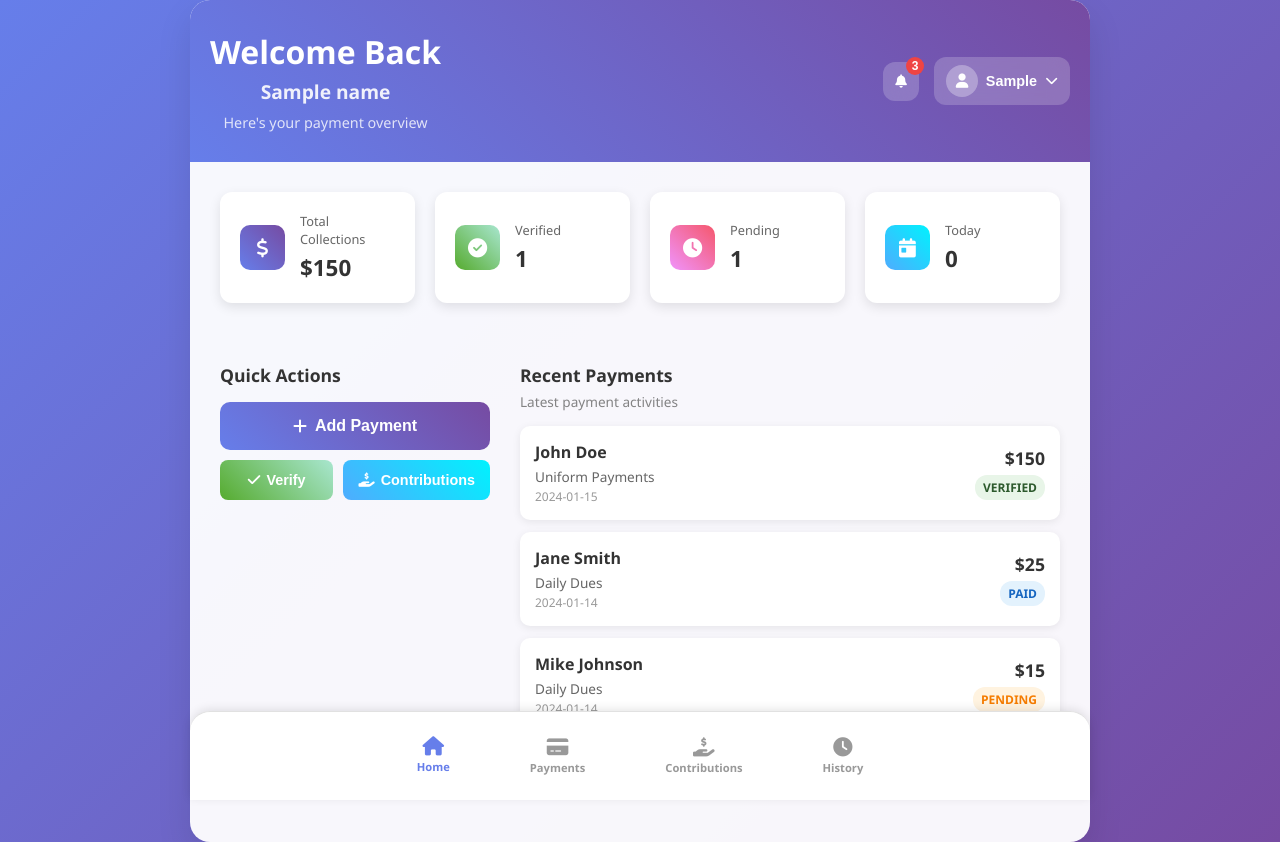
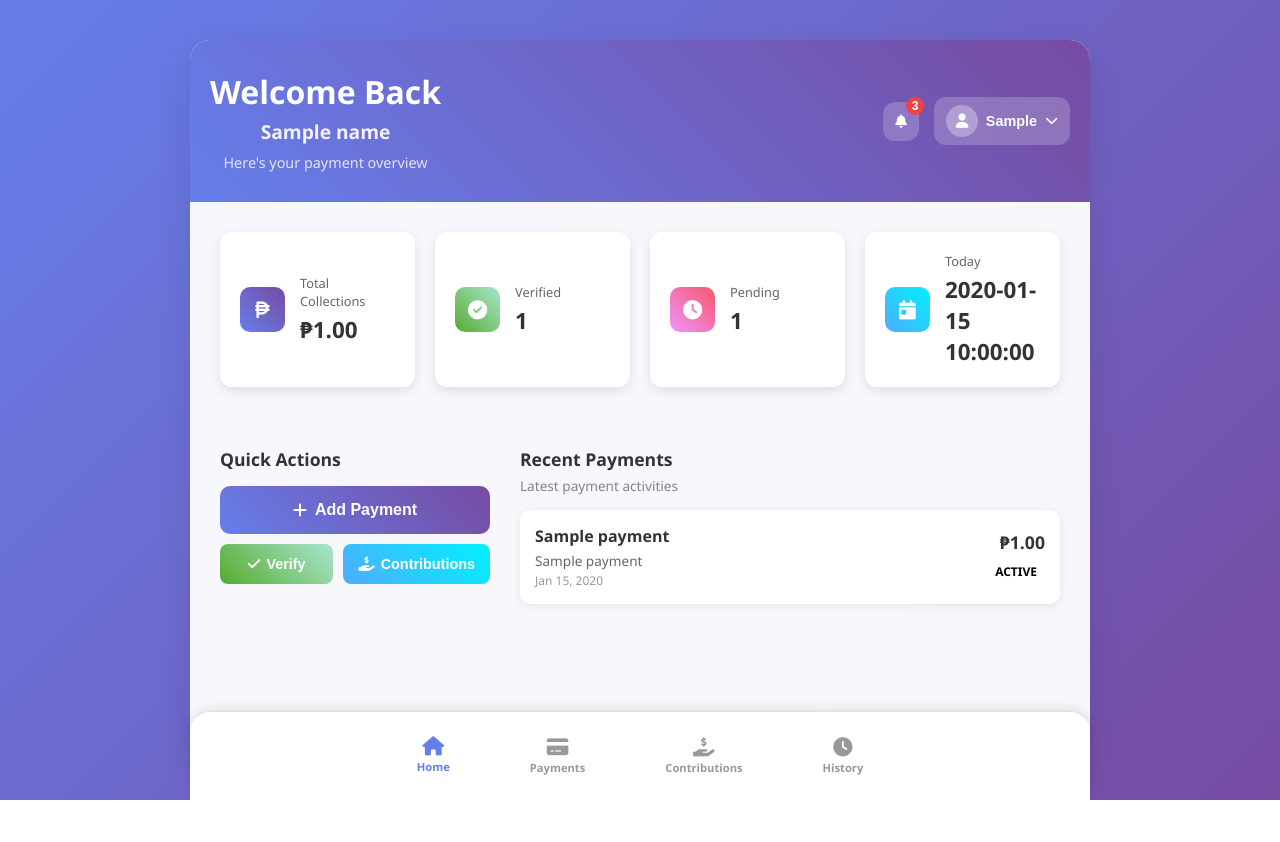
Before and after one commit to DonDon14/Authentication_3, a CodeIgniter 4 app: the page made by app/Views/dashboard.php in a window 1280 px wide. After the commit the page ends 800 px from the top, so only its background shows below. Run offline with PHP 8.4 and a stand-in for CodeIgniter, Linux system fonts and the light colour scheme; the template is opened without the code that fills it: most values are stand-ins (such as "Sample title", 1, 10 or a date in 2020); some libraries are stand-ins or nearby versions.

Commit message:
Functional Recent Payments on the Dashboard

```diff
--- a/app/Views/dashboard.php
+++ b/app/Views/dashboard.php
@@ -116,11 +116,11 @@
     <div class="stats-grid">
       <div class="stat-card stat-card-primary">
         <div class="stat-icon">
-          <i class="fas fa-dollar-sign"></i>
+          <i class="fas fa-peso-sign"></i>
         </div>
         <div class="stat-content">
           <p class="stat-label">Total Collections</p>
-          <p class="stat-value">$150</p>
+          <p class="stat-value">₱<?= number_format($stats['total_collections'], 2) ?></p>
         </div>
       </div>
 
@@ -130,7 +130,7 @@
         </div>
         <div class="stat-content">
           <p class="stat-label">Verified</p>
-          <p class="stat-value">1</p>
+          <p class="stat-value"><?= $stats['verified_count'] ?></p>
         </div>
       </div>
 
@@ -140,7 +140,7 @@
         </div>
         <div class="stat-content">
           <p class="stat-label">Pending</p>
-          <p class="stat-value">1</p>
+          <p class="stat-value"><?= $stats['pending_count'] ?></p>
         </div>
       </div>
 
@@ -150,7 +150,7 @@
         </div>
         <div class="stat-content">
           <p class="stat-label">Today</p>
-          <p class="stat-value">0</p>
+          <p class="stat-value"><?= $stats['today_count'] ?></p>
         </div>
       </div>
     </div>
@@ -186,49 +186,46 @@
       </div>
 
       <div class="payments-list">
+        <?php if (isset($recentPayments) && count($recentPayments) > 0): ?>
+          <?php foreach ($recentPayments as $payment): ?>
             <div class="payment-item">
               <div class="payment-info">
                 <div class="student-info">
-                <h4>John Doe</h4>
-                <p class="payment-type">Uniform Payments</p>
-                <p class="payment-date">2024-01-15</p>
+                  <h4><?= esc($payment['student_name']) ?></h4>
+                  <p class="payment-type"><?= esc($payment['contribution_title'] ?? 'General Payment') ?></p>
+                  <p class="payment-date"><?= date('M j, Y', strtotime($payment['payment_date'])) ?></p>
                 </div>
                 <div class="payment-amount">
-                <span class="amount">$150</span>
-                <span class="status status-verified">Verified</span>
+                  <span class="amount">₱<?= number_format($payment['amount_paid'], 2) ?></span>
+                  <span class="status status-<?= strtolower($payment['payment_status']) ?>">
+                    <?= ucfirst($payment['payment_status']) ?>
+                  </span>
                 </div>
               </div>
             </div>
-
-          <div class="payment-item">
-            <div class="payment-info">
-              <div class="student-info">
-                <h4>Jane Smith</h4>
-                <p class="payment-type">Daily Dues</p>
-                <p class="payment-date">2024-01-14</p>
-              </div>
-              <div class="payment-amount">
-                <span class="amount">$25</span>
-                <span class="status status-paid">Paid</span>
+          <?php endforeach; ?>
+        <?php else: ?>
+          <div class="no-payments">
+            <div class="empty-state">
+              <i class="fas fa-receipt"></i>
+              <h4>No Recent Payments</h4>
+              <p>No payment activities found.</p>
+              <a href="<?= base_url('payments') ?>" class="btn-primary">
+                <i class="fas fa-plus"></i>
+                Record First Payment
+              </a>
             </div>
           </div>
+        <?php endif; ?>
       </div>
 
-          <div class="payment-item">
-            <div class="payment-info">
-              <div class="student-info">
-                <h4>Mike Johnson</h4>
-                <p class="payment-type">Daily Dues</p>
-                <p class="payment-date">2024-01-14</p>
+      <?php if (isset($recent_payments) && count($recent_payments) > 0): ?>
+        <div class="view-all-section">
+          <a href="<?= base_url('payments/history') ?>" class="view-all-btn">
+            View All Payments <i class="fas fa-arrow-right"></i>
+          </a>
         </div>
-              <div class="payment-amount">
-                <span class="amount">$15</span>
-                <span class="status status-pending">Pending</span>
-              </div>
-            </div>
-          </div>
-        </div>
-      </div>
+      <?php endif; ?>
     </div>
 
     <!-- Bottom Navigation -->
--- a/app/Views/my_name.php
+++ /dev/null
@@ -1 +0,0 @@
-I am floro
--- a/app/Views/payments/history.php
+++ b/app/Views/payments/history.php
@@ -21,11 +21,11 @@
     <div class="stats-grid">
       <div class="stat-card stat-card-primary">
         <div class="stat-icon">
-          <i class="fas fa-dollar-sign"></i>
+          <i class="fas fa-peso-sign"></i>
         </div>
         <div class="stat-content">
           <p class="stat-label">Total</p>
-          <p class="stat-value">$<?= number_format($totalAmount ?? 0, 2) ?></p>
+          <p class="stat-value">₱<?= number_format($totalAmount ?? 0, 2) ?></p>
         </div>
       </div>
 
```
Also changed, not shown: app/Controllers/Auth.php (+57 -6 lines), app/Views/payments.php (+7 -3 lines), app/Views/payments/contribution_details.php (+0 -37 lines), public/css/contribution_details.css (+6 -33 lines). Lines whose indentation alone changed are shown as unchanged.
